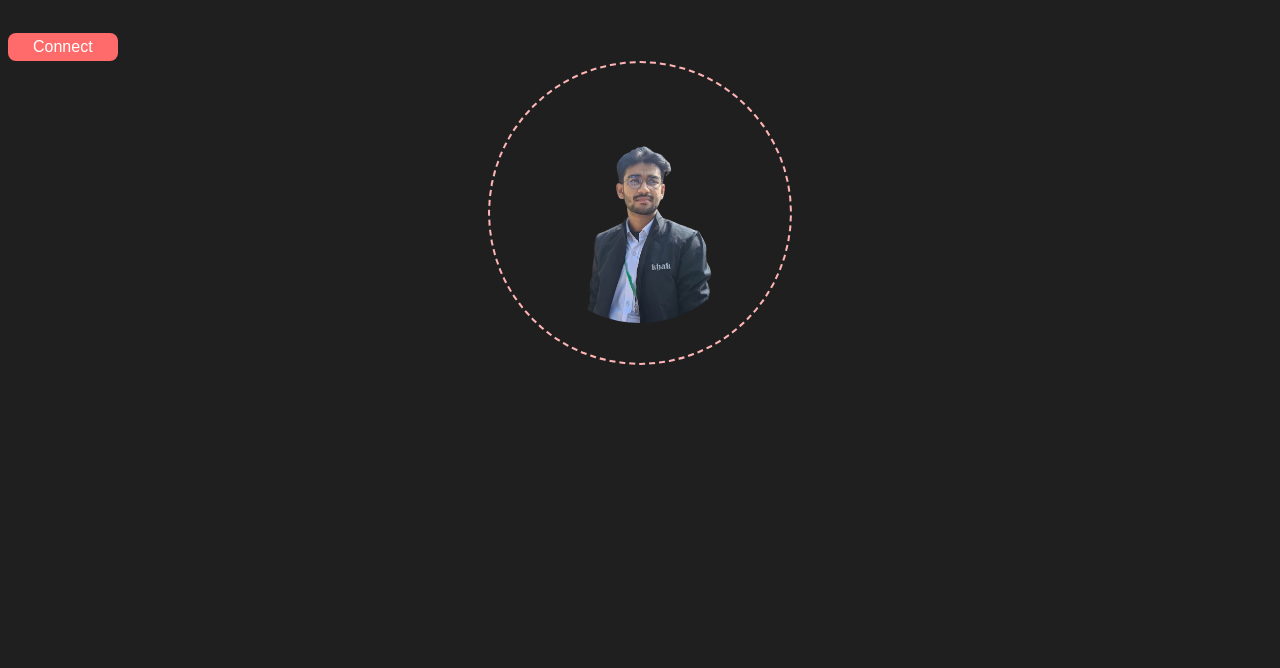
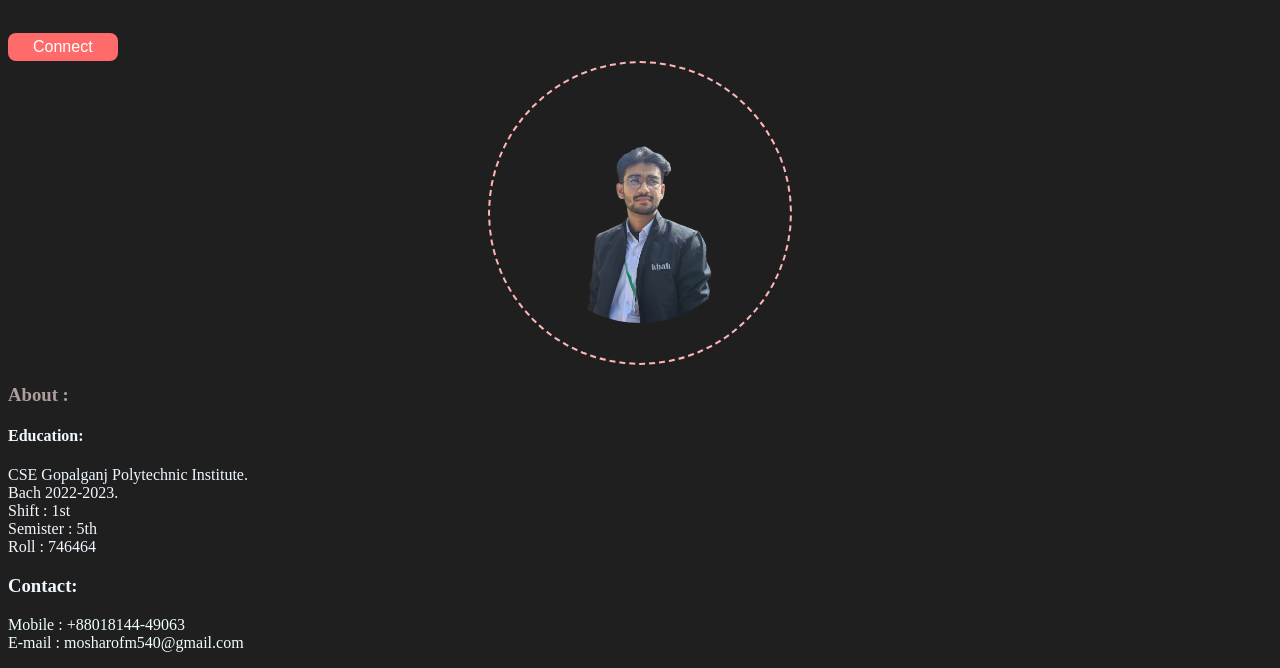
Before and after one commit to githubusermd/Mosharof, a plain HTML site: page index.html in a window 1280 px wide. Shown: the part 176-844 px from the top of the page. Before the commit the page ends 800 px from the top, so only its background shows below. Drawn offline with Linux system fonts and the light colour scheme.

Commit message:
second add

```diff
--- a/index.html
+++ b/index.html
@@ -32,9 +32,26 @@
   <div class="hero-right">
   <div class="image-circle">
     <img src="img2.png" alt="My Picture">
+
   </div>
 </div>
+<h3 style="color: rgb(174, 158, 158);">
+  About :
+</h3>
+<h4 style="color: aliceblue;">
+Education:
+</h4>
+<div class="ggff">
+  <p>CSE Gopalganj Polytechnic Institute.<br>
+  Bach 2022-2023.<br>
+Shift : 1st<br>
+Semister : 5th<br>
+Roll : 746464<br>
 
-
+</p>
+</div>
+<h3 style="color: aliceblue;">Contact:</h3>
+<p style="color: azure;">Mobile : +88018144-49063<br>
+E-mail : mosharofm540@gmail.com</p>
 </body>
 </html>
--- a/styles.css
+++ b/styles.css
@@ -70,3 +70,6 @@ body{
 .hero-left{
     color: aliceblue;
 }
+.ggff{
+  color: aliceblue;
+}
```
